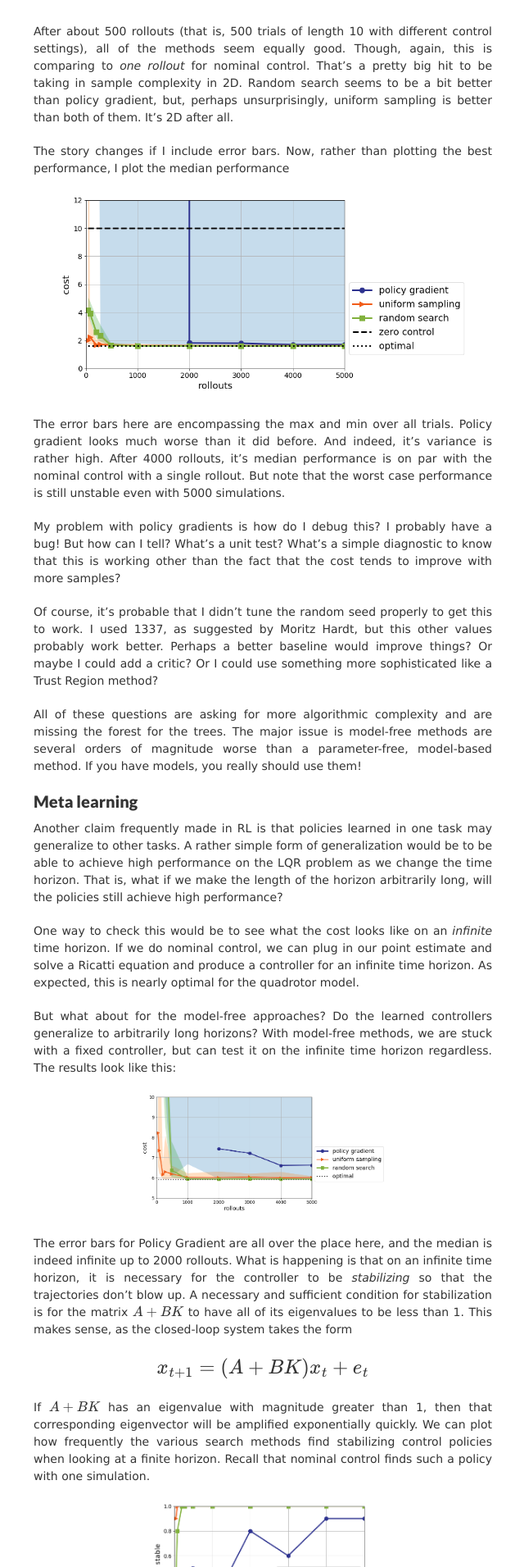
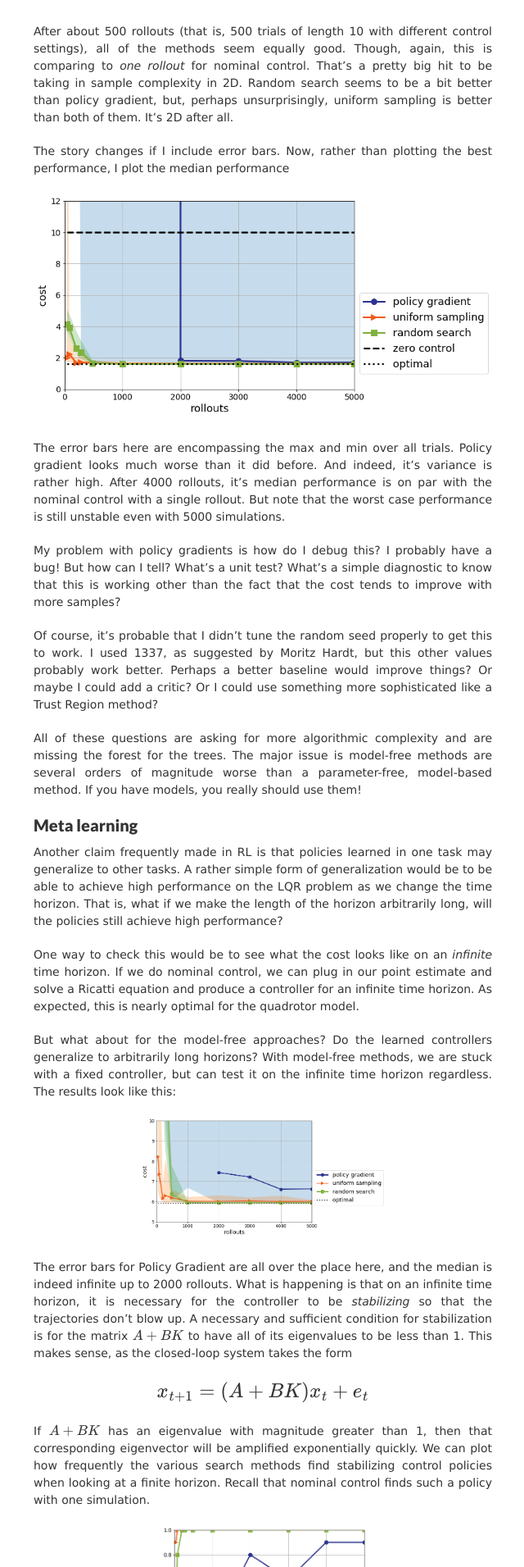
Before and after one commit to benjamin-recht/benjamin-recht.github.io, a Jekyll site: the page built from _posts/2018-02-26-nominal.md, in a window 1280 px wide. Shown: the part 3273-5184 px from the top of the page at 82% size, without its empty margins (319-959 px from the left). Built offline with Jekyll 4.4.1, drawn with Linux system fonts in a browser that asks for light colours; nearby versions of some CDN libraries; formulas are drawn with MathJax 3; comment, search, counter and statistics services are not loaded.

Commit message:
resizing figures

```diff
--- a/_posts/2018-02-26-nominal.md
+++ b/_posts/2018-02-26-nominal.md
@@ -101,7 +101,7 @@ After about 500 rollouts (that is, 500 trials of length 10 with different contro
 The story changes if I include error bars.  Now, rather than plotting the best performance, I plot the median performance
 
 {: .center}
-![position](/assets/rl/policies/cost_finite_err_bars.png){:width="500px"}
+![position](/assets/rl/policies/cost_finite_err_bars.png){:width="600px"}
 
 
 The error bars here are encompassing the max and min over all trials. Policy gradient looks much worse than it did before. And indeed, it’s variance is rather high. After 4000 rollouts, it’s median performance is on par with the nominal control with a single rollout. But note that the worst case performance is still unstable even with 5000 simulations.
```
